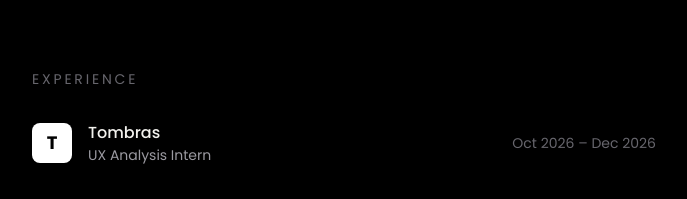
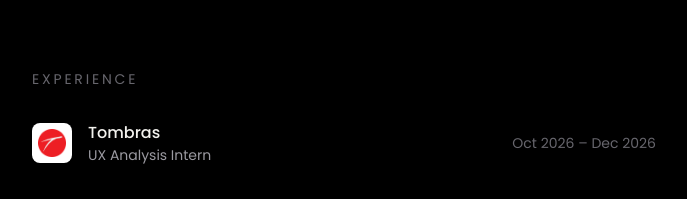
Before and after one commit to dejauvis15-blip/portfolio, a Next.js app: page /about in a window 1280 px wide. Shown: the part 980-1179 px from the top of the page, without its empty margins (296-983 px from the left). Built offline with nearby package versions, Linux system fonts and the light colour scheme.

Commit message:
Add Tombras logo to About experience
Co-Authored-By: Claude Opus 5.5 <noreply@anthropic.com>
Claude-Session: https://claude.ai/code/session_016YhySHz1esCEojyKFM8BRw

```diff
--- a/src/app/about/page.tsx
+++ b/src/app/about/page.tsx
@@ -92,7 +92,6 @@ export default function AboutPage() {
               >
                 <div className="flex items-center gap-4">
                   <div className="flex h-10 w-10 shrink-0 items-center justify-center rounded-lg bg-white p-1.5">
-                    {"logo" in job ? (
                     <Image
                       src={job.logo}
                       alt={`${job.org} logo`}
@@ -100,11 +99,6 @@ export default function AboutPage() {
                       height={28}
                       className="h-full w-full object-contain"
                     />
-                    ) : (
-                      <span className="font-display text-lg font-bold text-black">
-                        {job.org[0]}
-                      </span>
-                    )}
                   </div>
                   <div>
                     <p className="font-medium">{job.org}</p>
--- a/src/lib/data.ts
+++ b/src/lib/data.ts
@@ -114,6 +114,7 @@ export const experience = [
     role: "UX Analysis Intern",
     location: "Knoxville, TN",
     period: "Oct 2026 – Dec 2026",
+    logo: "/images/logos/tombras.png",
   },
   {
     org: "Fibers and Composites Manufacturing Facility (FCMF)",
```
Also changed, not shown: public/images/logos/tombras.png (added). Lines whose indentation alone changed are shown as unchanged.
